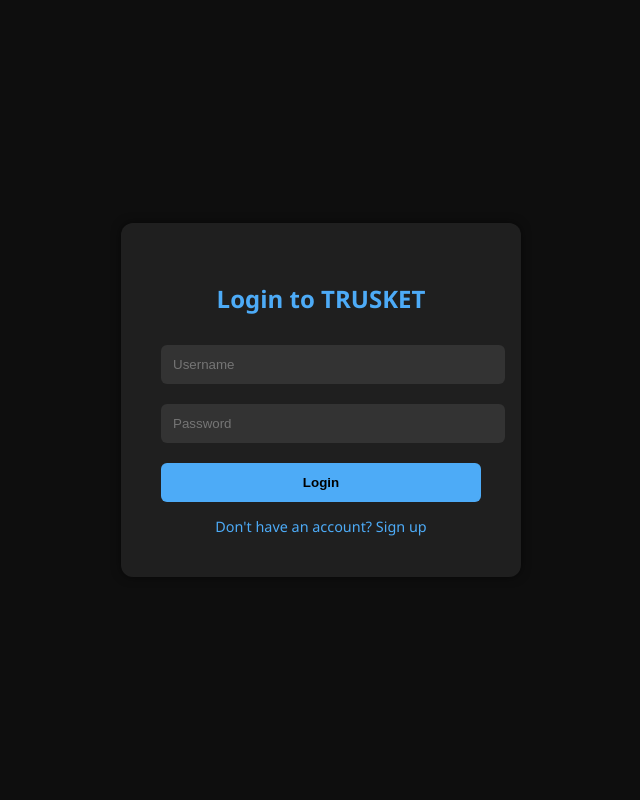
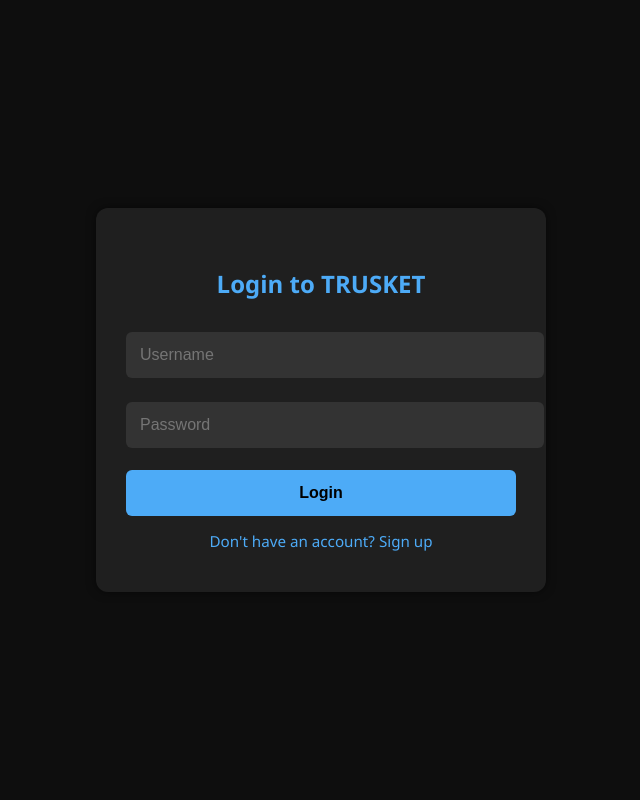
Before and after one commit to likheshliki/TRUSKET, a Flask app: page /login in a window 1280 px wide. Shown: the whole page, without its empty margins (319-959 px from the left). Run offline with Flask 3, Linux system fonts and the light colour scheme.

Commit message:
Update login.html

```diff
--- a/templates/login.html
+++ b/templates/login.html
@@ -3,24 +3,28 @@
 <head>
   <meta charset="UTF-8">
   <title>Login | TRUSKET</title>
+  <meta name="viewport" content="width=device-width, initial-scale=1.0">
   <style>
     body {
       background-color: #0e0e0e;
       font-family: 'Segoe UI', sans-serif;
       color: #f0f0f0;
+      margin: 0;
+      padding: 0;
       display: flex;
       justify-content: center;
       align-items: center;
-      height: 100vh;
-      margin: 0;
+      min-height: 100vh;
     }
 
     .login-box {
       background-color: #1f1f1f;
-      padding: 40px;
+      padding: 40px 30px;
       border-radius: 12px;
       box-shadow: 0 0 10px rgba(0,0,0,0.5);
-      width: 320px;
+      width: 90%;
+      max-width: 450px;
+      box-sizing: border-box;
       text-align: center;
     }
 
@@ -32,22 +36,24 @@
     .login-box input[type="text"],
     .login-box input[type="password"] {
       width: 100%;
-      padding: 12px;
-      margin: 10px 0;
+      padding: 14px;
+      margin: 12px 0;
       border: none;
       border-radius: 6px;
       background-color: #333;
       color: #f0f0f0;
+      font-size: 1em;
     }
 
     .login-box input[type="submit"] {
       background-color: #4dabf7;
       border: none;
-      padding: 12px;
+      padding: 14px;
       width: 100%;
       border-radius: 6px;
       color: #000;
       font-weight: bold;
+      font-size: 1em;
       cursor: pointer;
       margin-top: 10px;
     }
@@ -59,7 +65,7 @@
     .login-box a {
       color: #4dabf7;
       text-decoration: none;
-      font-size: 0.9em;
+      font-size: 0.95em;
       display: inline-block;
       margin-top: 15px;
     }
```
